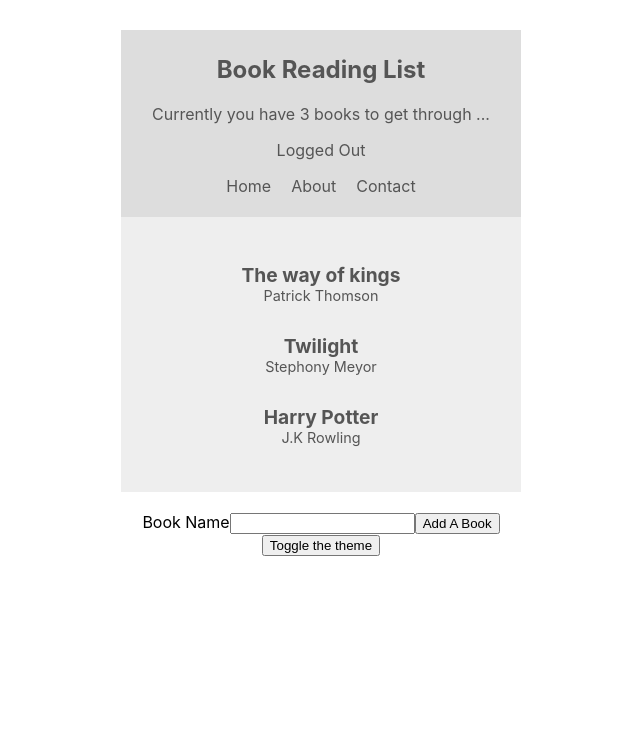
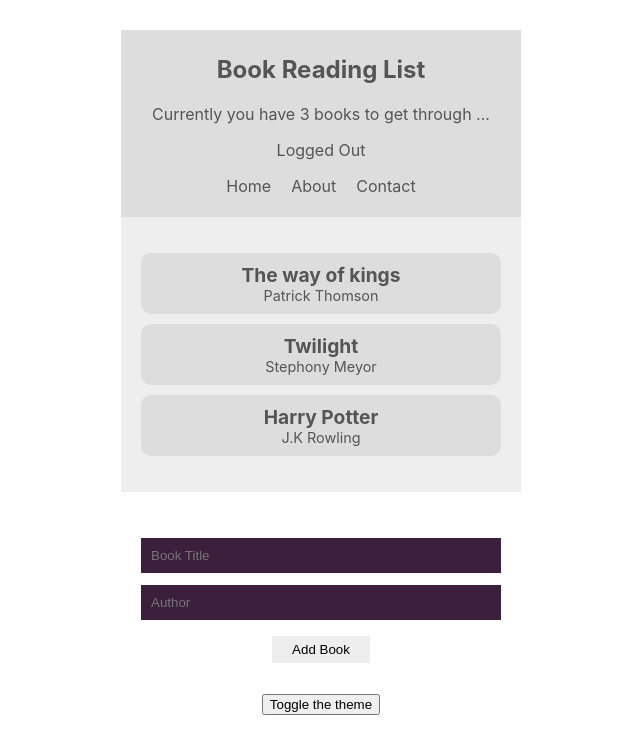
Before and after one commit to supuni9622/React-Context-Book-Management-App-, a React (Create React App) app in the folder book-app/: page / in a window 1280 px wide. Shown: the top 754 px of the page, without its empty margins (319-959 px from the left). Built offline with nearby package versions, Linux system fonts and the light colour scheme.

Commit message:
Modified components and styles

```diff
--- a/book-app/src/components/BookDetails.js
+++ b/book-app/src/components/BookDetails.js
@@ -1,12 +1,15 @@
 import React, {useContext} from 'react';
 import {BookContext} from '../contexts/BookContext';
+import {ThemeContext} from '../contexts/ThemeContext'
 
 const BookDetails = ({book}) => {
 
     const { removeBook} = useContext(BookContext);
+    const {isLightTheme, dark, light} = useContext(ThemeContext);
+    const theme = isLightTheme ? light : dark;
 
     return (
-        <li onClick={() => removeBook(book.id)}>
+        <li onClick={() => removeBook(book.id)} style={{background: theme.ui}}>
             <div className='title'>{book.name}</div>
             <div className='author'>{book.author}</div>
         </li>
--- a/book-app/src/components/BookList.js
+++ b/book-app/src/components/BookList.js
@@ -7,7 +7,7 @@ import BookDetails from './BookDetails';
 const BookList = () => {
 
     const {isLightTheme, dark, light} = useContext(ThemeContext);
-    const {books, addBook, removeBook} = useContext(BookContext);
+    const {books} = useContext(BookContext);
 
     const theme = isLightTheme ? light : dark;
 
@@ -37,7 +37,7 @@ const BookList = () => {
                 <div className='book-list' style={{background: theme.bg, color: theme.syntax}}>
                     <ul>
                         {books.map((book)=> {
-                            return(<BookDetails book={book} style={{background: theme.ui}} key={book.id}/>)
+                            return(<BookDetails book={book} key={book.id}/>)
                         })}
                     </ul>
                 </div>
@@ -46,7 +46,7 @@ const BookList = () => {
                     No books to read at this time.
                 </div>
             }
-           <NewBookForm addBook={addBook}/>
+           <NewBookForm/>
        </>
     )
 }
--- a/book-app/src/components/NewBookForm.js
+++ b/book-app/src/components/NewBookForm.js
@@ -1,23 +1,28 @@
-import React, {useState, useCallback} from 'react'
+import React, {useState, useCallback, useContext} from 'react';
+import {BookContext} from '../contexts/BookContext';
 
-const NewBookForm = ({addBook}) => {
+const NewBookForm = () => {
+
+    const {addBook} = useContext(BookContext)
 
     const [bookValue, setBookValue] = useState('')
+    const [author, setAuthor] = useState('')
 
     const handleSubmit = useCallback(
         (e) => {
             e.preventDefault();
-            addBook(bookValue);
+            addBook(bookValue, author);
             setBookValue('');
+            setAuthor('');
         },
-        [bookValue,addBook,setBookValue]
+        [bookValue,addBook,setBookValue,author]
     );
 
     return (
         <form onSubmit={handleSubmit}>
-            <label>Book Name</label>
-            <input type='text' value={bookValue} required onChange={(e) => setBookValue(e.target.value)}/>
-            <input type='submit' value='Add A Book'/>
+            <input type='text' placeholder='Book Title' value={bookValue} required onChange={(e) => setBookValue(e.target.value)}/>
+            <input type='text' placeholder='Author' value={author} required onChange={(e) => setAuthor(e.target.value)}/>
+            <input type='submit' value='Add Book'/>
         </form>
      );
 }
--- a/book-app/src/index.css
+++ b/book-app/src/index.css
@@ -66,3 +66,25 @@ nav ul li{
   margin: 20px;
   text-align: center;
 }
+
+form{
+  padding: 20px;
+}
+
+input[type='text']{
+  width: 100%;
+  padding: 10px;
+  box-sizing: border-box;
+  margin: 6px 0;
+  background: #3c1f3c;
+  color: #fff;
+  border: 0;
+}
+
+input[type='submit']{
+  margin: 10px auto;
+  background: #eee;
+  border: 0;
+  padding: 6px 20px;
+  display: block;
+}
```
